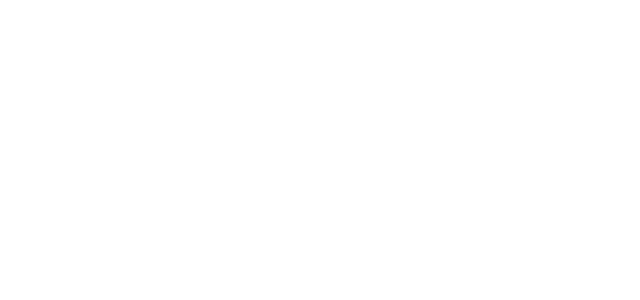
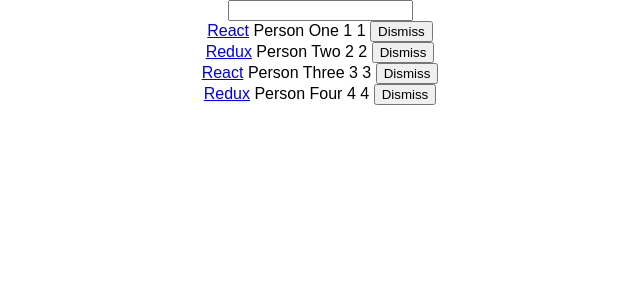
Before and after one commit to pachecoae/practiceReact, a React (Create React App) app in the folder hackernews/: page / in a window 1280 px wide. Shown: the top 300 px of the page, without its empty margins (320-960 px from the left). Built offline with nearby package versions, Linux system fonts and the light colour scheme.

Commit message:
Learned about destructuring.

```diff
--- a/hackernews/src/App.js
+++ b/hackernews/src/App.js
@@ -37,6 +37,15 @@
   },
 ]
 
+const isSearched = searchTerm => item =>
+  item.title.toLowerCase().includes(searchTerm.toLowerCase());
+
+// function isSearched(searchTerm) {
+//   return function(item) {
+//     return item.title.toLowerCase().includes(searchTerm.toLowerCase());
+//   }
+// }
+
 class App extends Component {
 
   constructor(props) {
@@ -44,6 +53,7 @@
 
     this.state = {
       list,
+      searchTerm: '',
     }
 
   }
@@ -54,11 +64,24 @@
     this.setState({ list: updatedList })
   }
 
+  onSearchChange = (event) => {
+    this.setState({ searchTerm: event.target.value })
+  }
+
   render() {
+    const {
+      searchTerm,
+      list
+    } = this.state;
     return (
       <div className="App">
-        {this.state.list.map(item => {
-          const onHandleDismiss = () => this.onDismiss(item.objectID);
+        <form>
+          <input
+            type="text"
+            onChange={this.onSearchChange}
+          />
+        </form>
+        {list.filter(isSearched(searchTerm)).map(item =>
           <div key={item.objectID}>
             <span>
               <a href={item.url}>{item.title}</a>
@@ -72,14 +95,14 @@
             <span> </span>
             <span>
               <button
-                onClick={onHandleDismiss}
+                onClick={() => this.onDismiss(item.objectID)}
                 type="button"
               >
                 Dismiss
               </button>
             </span>
           </div>
-        })}
+        )}
       </div>
     );
   }
```
